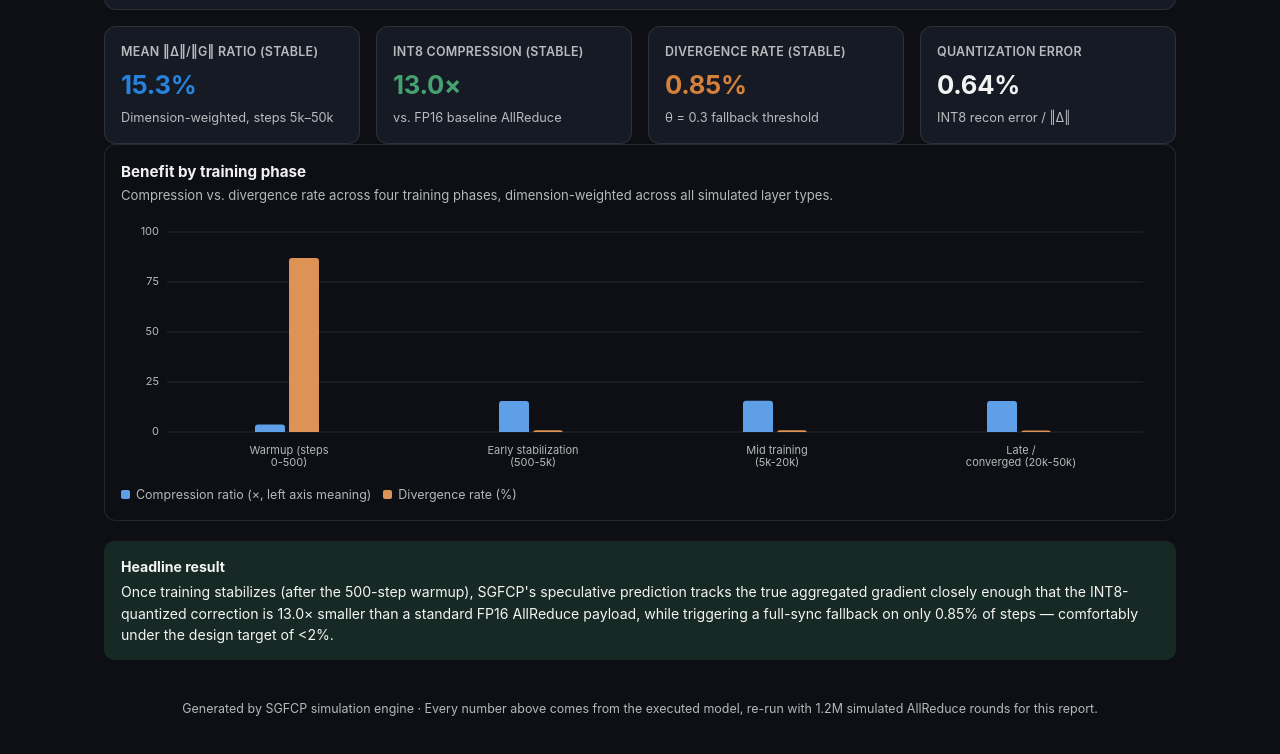
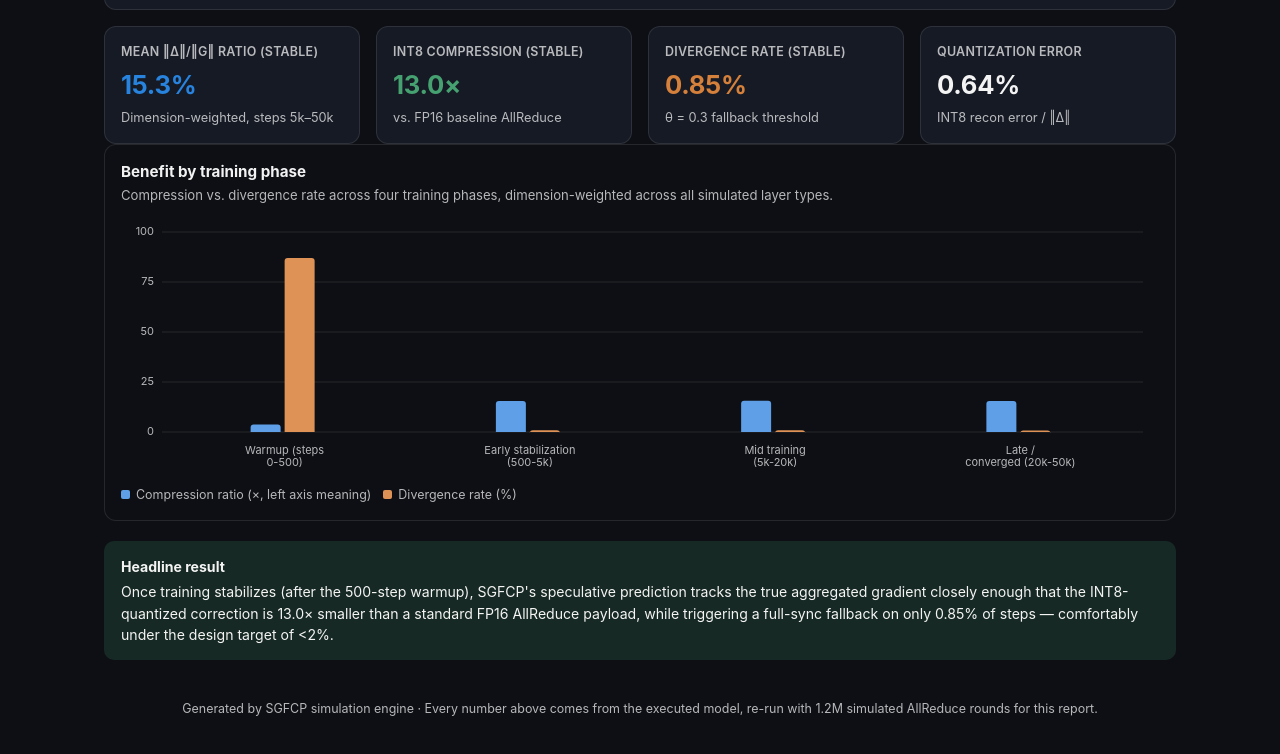
Before and after one commit to harveyspecter-cmd/sgfcp-visualizer, a plain HTML site: page poc_modelling.html in a window 1280 px wide. Shown: the part 1024-1778 px from the top of the page. Drawn offline with Linux system fonts and the light colour scheme.

Commit message:
Add files via upload

```diff
--- a/poc_modelling.html
+++ b/poc_modelling.html
@@ -108,7 +108,7 @@
     <div class="chart-card">
       <div class="title">Benefit by training phase</div>
       <div class="caption">Compression vs. divergence rate across four training phases, dimension-weighted across all simulated layer types.</div>
-      <canvas id="chart-phase" height="260"></canvas>
+      <canvas id="chart-phase" data-height="260"></canvas>
     </div>
 
     <div class="callout green" id="overview-callout"></div>
@@ -120,7 +120,7 @@
     <div class="chart-card">
       <div class="title">‖Δ‖ / ‖G_t‖ over 50,000 training steps (model-weighted)</div>
       <div class="caption">Sampled every 100 steps from a 50,000-step × 6-seed × 4-layer-type run. Dashed line marks the divergence threshold θ = 0.3.</div>
-      <canvas id="chart-ratio" height="280"></canvas>
+      <canvas id="chart-ratio" data-height="280"></canvas>
     </div>
     <div class="callout blue"><strong>Interpretation</strong>The ratio starts high and noisy during the first ~500 warmup steps (the predictor has little history to work from), then drops and flattens once training stabilizes — confirming that adjacent-step gradients become highly autocorrelated as claimed in Part II.2. Because the line stays well below the θ = 0.3 fallback threshold for almost the entire run, the speculative prediction is usable on nearly every step, which is what makes the INT8 delta small enough to compress heavily instead of triggering a full-sync fallback.</div>
     <div class="grid cols-3">
@@ -138,7 +138,7 @@
     <div class="chart-card">
       <div class="title">Divergence event rate over training (model-weighted, log y-axis)</div>
       <div class="caption">Fraction of steps triggering full-sync fallback, sampled every 100 steps.</div>
-      <canvas id="chart-divergence" height="260"></canvas>
+      <canvas id="chart-divergence" data-height="260"></canvas>
     </div>
     <div class="callout orange"><strong>Interpretation</strong>On the log-scale y-axis, the divergence rate spikes near the start of training (warmup instability, larger gradient shocks) and then settles to a low, roughly flat floor once the AR(1) process stabilizes. The stable-phase rate (0.21%) sits an order of magnitude below the &lt;2% design target from Part IV.5, so the fallback circuit breaker is rarely needed once training has warmed up.</div>
     <div class="grid cols-3">
@@ -152,7 +152,7 @@
     <p class="sub">Cumulative running mean of the delta ratio and divergence rate as more simulated steps are included — flattening confirms the run collected enough iterations for the headline numbers to be trustworthy rather than noise from a short run.</p>
     <div class="chart-card">
       <div class="title">Running-mean convergence (log x-axis)</div>
-      <canvas id="chart-itconv" height="260"></canvas>
+      <canvas id="chart-itconv" data-height="260"></canvas>
     </div>
     <div class="callout"><strong>Interpretation</strong>Both running-mean curves flatten out well before the end of the log-scaled x-axis, meaning the headline delta-ratio and divergence-rate numbers are not artifacts of a short or lucky run — they stop moving materially once enough steps (out of the 153.6M total simulated rounds) have been averaged in, which is the basis for calling this a "sufficient iterations" result rather than a single noisy sample.</div>
   </section>
@@ -163,7 +163,7 @@
     <div class="chart-card">
       <div class="title">GPU-blocking latency: standard AllReduce vs. SGFCP Phase 1</div>
       <div class="caption">Phase 1 (speculative multicast) is the only latency on the GPU's critical path; Phase 2 delta correction runs asynchronously in the background.</div>
-      <canvas id="chart-latency" height="280"></canvas>
+      <canvas id="chart-latency" data-height="280"></canvas>
     </div>
     <div class="callout green"><strong>Interpretation</strong>Standard AllReduce latency grows with log₂(N) because every node must participate in the ring before the GPU can proceed. SGFCP Phase 1 latency is flat in N — it is just one multicast send, not a ring — so the gap between the two bars widens as the cluster grows, which is why the modeled GPU-visible speedup is largest (\~10×) at N = 1024+ nodes and smaller (but still positive) at N = 8.</div>
     <div class="table-wrap"><table id="table-latency"></table></div>
@@ -174,7 +174,7 @@
     <p class="sub">Weight drift accumulated over 5,000 steps (20 trials, 64 simulated nodes) as a fraction of nodes randomly fail to deliver their Phase 2 delta contribution each step.</p>
     <div class="chart-card">
       <div class="title">Weight drift vs. per-step node failure probability</div>
-      <canvas id="chart-fault" height="260"></canvas>
+      <canvas id="chart-fault" data-height="260"></canvas>
     </div>
     <div class="callout green"><strong>Interpretation</strong>Because a missing Phase 2 contribution only staleness-biases the running correction (rather than blocking the job, as in standard barrier-synchronous AllReduce), weight drift grows gracefully and sub-linearly with failure probability — consistent with known results for asynchronous SGD with dropped gradients.</div>
   </section>
@@ -267,7 +267,12 @@ function dpr(){ return window.devicePixelRatio || 1; }
 function setupCanvas(canvas){
   const ratio = dpr();
   const w = canvas.clientWidth || canvas.parentElement.clientWidth;
-  const h = parseInt(canvas.getAttribute('height')) || 260;
+  // Read the stable, author-set height from data-height (never mutated) rather
+  // than the "height" attribute, which the canvas.height property setter below
+  // reflects back onto the element — reading it back in would compound the
+  // scaling on every redraw (tab switch / resize) and make charts grow taller
+  // each time.
+  const h = parseInt(canvas.getAttribute('data-height')) || 260;
   canvas.width = w*ratio; canvas.height = h*ratio;
   canvas.style.height = h+'px';
   const ctx = canvas.getContext('2d');
@@ -282,9 +287,8 @@ function niceColor(name){
 function lineChart(canvasId, series, opts={}){
   const canvas = document.getElementById(canvasId);
   const {ctx,w,h} = setupCanvas(canvas);
-  const padL = opts.padL ?? 46, padR = opts.padR ?? 16, padT = opts.padT ?? 14, padB = opts.padB ?? 28;
-  const plotW = w-padL-padR, plotH = h-padT-padB;
-  ctx.clearRect(0,0,w,h);
+  const padR = opts.padR ?? 16, padT = opts.padT ?? 14, padB = opts.padB ?? 28;
+  ctx.font = '11px -apple-system,sans-serif';
 
   let allX = [], allY = [];
   series.forEach(s=>{ s.x.forEach(v=>allX.push(v)); s.y.forEach(v=>allY.push(v)); });
@@ -296,18 +300,31 @@ function lineChart(canvasId, series, opts={}){
   if(yLog){ minY = Math.log10(Math.max(opts.yLogFloor||1e-4, Math.min(...allY.filter(v=>v>0)))); maxY = Math.log10(Math.max(...allY)); }
   if(maxY===minY) maxY = minY+1;
 
+  // Measure the widest y-axis label first so long labels (percentages, large
+  // counts, scientific notation) always have room and never get clipped
+  // against the canvas's left edge.
+  const gridN = 4;
+  let maxLabelW = 0;
+  const yLabels = [];
+  for(let i=0;i<=gridN;i++){
+    const val = maxY - (maxY-minY)*i/gridN;
+    const label = yLog ? (opts.yFmt? opts.yFmt(Math.pow(10,val)) : Math.pow(10,val).toFixed(3)) : (opts.yFmt? opts.yFmt(val) : val.toFixed(2));
+    yLabels.push(label);
+    maxLabelW = Math.max(maxLabelW, ctx.measureText(label).width);
+  }
+  const padL = opts.padL ?? Math.ceil(maxLabelW + 22);
+  const plotW = w-padL-padR, plotH = h-padT-padB;
+  ctx.clearRect(0,0,w,h);
+
   const xToPx = v => { const vv = xLog? Math.log10(Math.max(v,1e-9)) : v; return padL + (vv-minX)/(maxX-minX||1)*plotW; };
   const yToPx = v => { const vv = yLog? Math.log10(Math.max(v, opts.yLogFloor||1e-4)) : v; return padT + plotH - (vv-minY)/(maxY-minY||1)*plotH; };
 
   ctx.strokeStyle = niceColor('--border'); ctx.fillStyle = niceColor('--text2');
   ctx.font = '11px -apple-system,sans-serif'; ctx.lineWidth = 1;
-  const gridN = 4;
   for(let i=0;i<=gridN;i++){
     const yy = padT + plotH*i/gridN;
     ctx.beginPath(); ctx.moveTo(padL,yy); ctx.lineTo(padL+plotW,yy); ctx.stroke();
-    const val = maxY - (maxY-minY)*i/gridN;
-    const label = yLog ? (opts.yFmt? opts.yFmt(Math.pow(10,val)) : Math.pow(10,val).toFixed(3)) : (opts.yFmt? opts.yFmt(val) : val.toFixed(2));
-    ctx.textAlign='right'; ctx.fillText(label, padL-8, yy+3);
+    ctx.textAlign='right'; ctx.fillText(yLabels[i], padL-8, yy+3);
   }
   ctx.beginPath(); ctx.moveTo(padL,padT); ctx.lineTo(padL,padT+plotH); ctx.stroke();
 
@@ -346,23 +363,36 @@ function lineChart(canvasId, series, opts={}){
 function barChart(canvasId, categories, seriesList, opts={}){
   const canvas = document.getElementById(canvasId);
   const {ctx,w,h} = setupCanvas(canvas);
-  const padL = opts.padL ?? 46, padR = opts.padR ?? 16, padT = opts.padT ?? 14, padB = opts.padB ?? 46;
-  const plotW = w-padL-padR, plotH = h-padT-padB;
-  ctx.clearRect(0,0,w,h);
+  const padR = opts.padR ?? 16, padT = opts.padT ?? 14, padB = opts.padB ?? 46;
+  ctx.font='11px -apple-system,sans-serif';
 
   const allVals = seriesList.flatMap(s=>s.values);
   const maxY = opts.maxY ?? Math.max(...allVals)*1.15;
   const minY = 0;
+
+  // Measure the widest y-axis label first so long labels never get clipped
+  // against the canvas's left edge.
+  const gridN=4;
+  let maxLabelW = 0;
+  const yLabels = [];
+  for(let i=0;i<=gridN;i++){
+    const val = maxY - (maxY-minY)*i/gridN;
+    const label = opts.yFmt? opts.yFmt(val): val.toFixed(1);
+    yLabels.push(label);
+    maxLabelW = Math.max(maxLabelW, ctx.measureText(label).width);
+  }
+  const padL = opts.padL ?? Math.ceil(maxLabelW + 22);
+  const plotW = w-padL-padR, plotH = h-padT-padB;
+  ctx.clearRect(0,0,w,h);
+
   const yToPx = v => padT + plotH - (v-minY)/(maxY-minY)*plotH;
 
   ctx.strokeStyle = niceColor('--border'); ctx.fillStyle = niceColor('--text2');
   ctx.font='11px -apple-system,sans-serif'; ctx.lineWidth=1;
-  const gridN=4;
   for(let i=0;i<=gridN;i++){
     const yy = padT+plotH*i/gridN;
     ctx.beginPath(); ctx.moveTo(padL,yy); ctx.lineTo(padL+plotW,yy); ctx.stroke();
-    const val = maxY - (maxY-minY)*i/gridN;
-    ctx.textAlign='right'; ctx.fillText(opts.yFmt? opts.yFmt(val): val.toFixed(1), padL-8, yy+3);
+    ctx.textAlign='right'; ctx.fillText(yLabels[i], padL-8, yy+3);
   }
 
   function wrapLabelLines(text){
```
